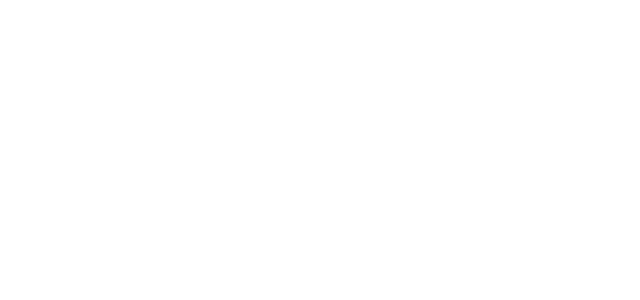
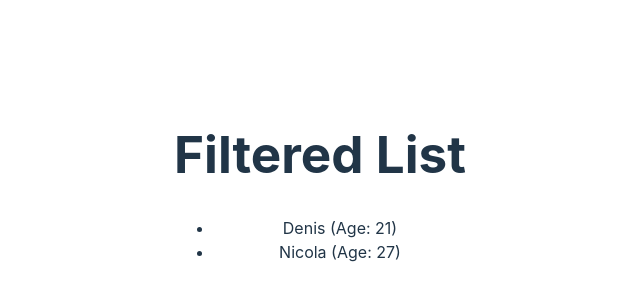
Before and after one commit to owlpsycho/Develhope-React, a React (Vite) app: page / in a window 1280 px wide. Shown: the part 214-514 px from the top of the page, without its empty margins (320-960 px from the left). Built offline with nearby package versions, Linux system fonts and the light colour scheme.

Commit message:
risoluzione esercizio 81

```diff
--- a/src/App.jsx
+++ b/src/App.jsx
@@ -1,13 +1,30 @@
-import { useState } from 'react'
-import './App.css'
+import "./App.css";
+import FilteredList from "./FilteredList";
 
 function App() {
-
   return (
     <>
-
+      <FilteredList
+        list={[
+          {
+            name: "Denis",
+            id: 28,
+            age: 21,
+          },
+          {
+            name: "Nicola",
+            id: 20,
+            age: 27,
+          },
+          {
+            name: "Andrea",
+            id: 1,
+            age: 17,
+          },
+        ]}
+      />
     </>
-  )
+  );
 }
 
-export default App
+export default App;
--- /dev/null
+++ b/src/FilteredList.jsx
@@ -0,0 +1,22 @@
+import React, { useMemo } from "react";
+
+function FilteredList({ list }) {
+  const filteredList = useMemo(() => {
+    return list.filter((item) => item.age >= 18);
+  }, [list]);
+
+  return (
+    <>
+      <h1>Filtered List</h1>
+      <ul>
+        {filteredList.map((item) => (
+          <li key={item.id}>
+            {item.name} (Age: {item.age})
+          </li>
+        ))}
+      </ul>
+    </>
+  );
+}
+
+export default FilteredList;
```
